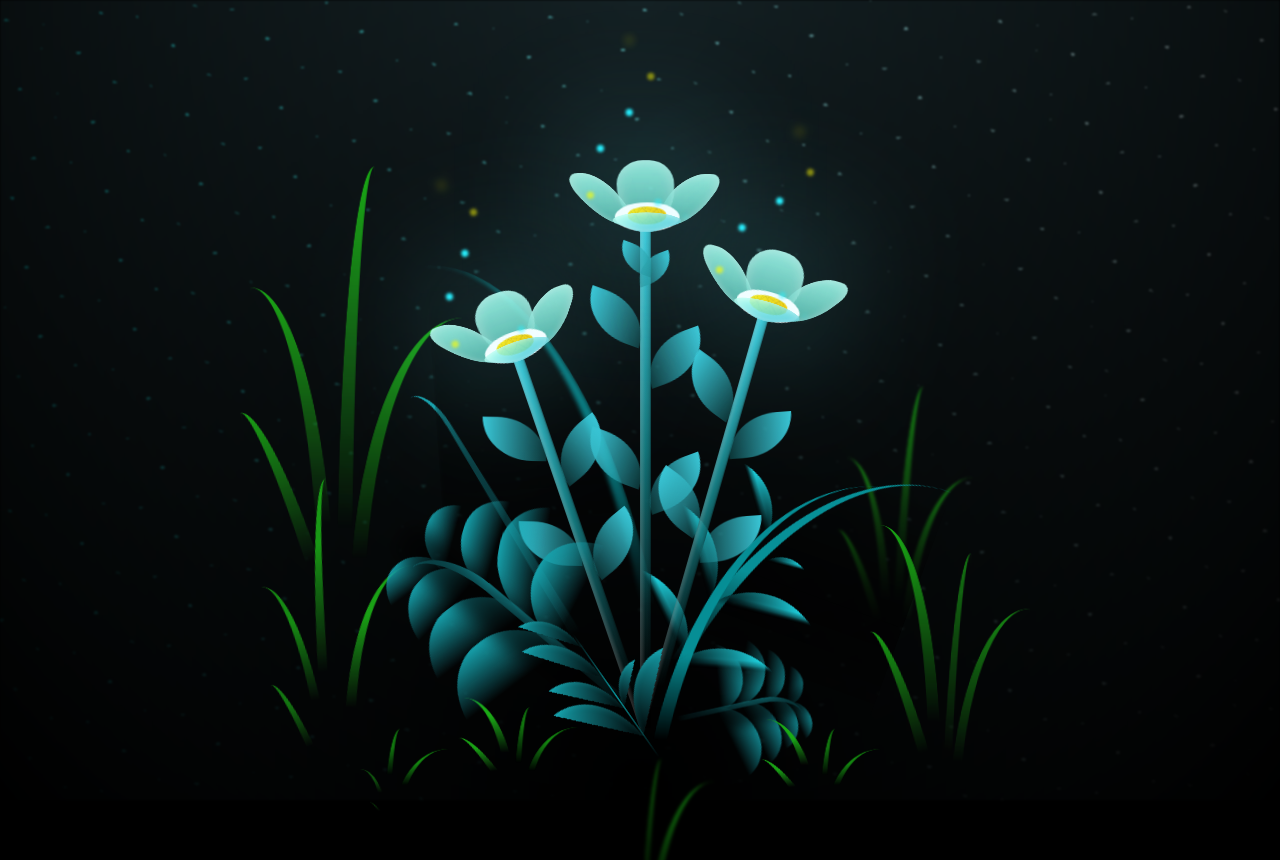
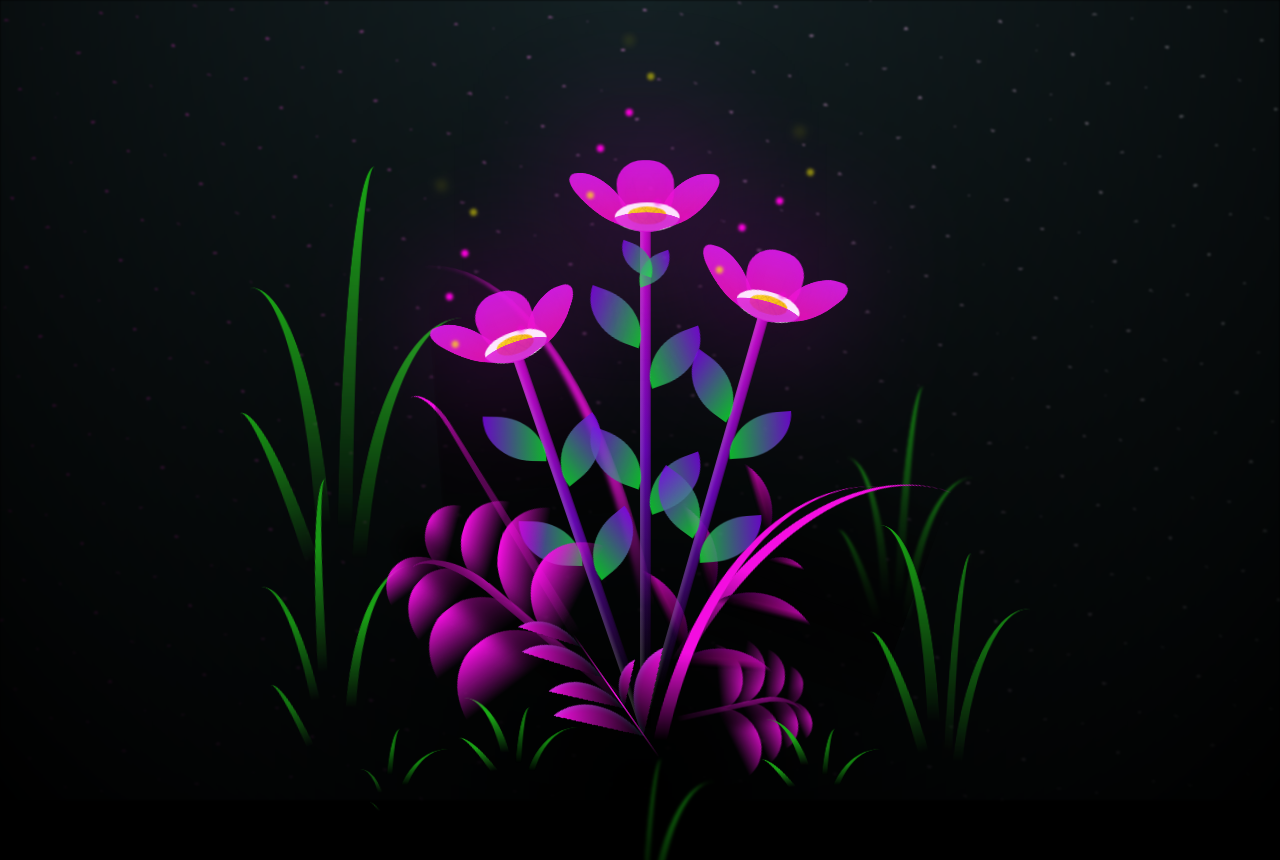
Before and after one commit to Kiezuuu/loveusm, a plain HTML site: page flower.html in a window 1280 px wide. Shown: the top 860 px of the page. Drawn offline with Linux system fonts and the light colour scheme.

Commit message:
Update main.css

```diff
--- a/css/main.css
+++ b/css/main.css
@@ -28,7 +28,7 @@ body {
   width: 100%;
   height: 100%;
   filter: blur(0.1vmin);
-  background-image: radial-gradient(ellipse at top, transparent 0%, var(--dark-color)), radial-gradient(ellipse at bottom, var(--dark-color), rgba(145, 233, 255, 0.2)), repeating-linear-gradient(220deg, rgb(0, 0, 0) 0px, rgb(0, 0, 0) 19px, transparent 19px, transparent 22px), repeating-linear-gradient(189deg, rgb(0, 0, 0) 0px, rgb(0, 0, 0) 19px, transparent 19px, transparent 22px), repeating-linear-gradient(148deg, rgb(0, 0, 0) 0px, rgb(0, 0, 0) 19px, transparent 19px, transparent 22px), linear-gradient(90deg, rgb(0, 255, 250), rgb(240, 240, 240));
+  background-image: radial-gradient(ellipse at top, transparent 0%, var(--dark-color)), radial-gradient(ellipse at bottom, var(--dark-color), rgba(145, 233, 255, 0.2)), repeating-linear-gradient(220deg, rgb(0, 0, 0) 0px, rgb(0, 0, 0) 19px, transparent 19px, transparent 22px), repeating-linear-gradient(189deg, rgb(0, 0, 0) 0px, rgb(0, 0, 0) 19px, transparent 19px, transparent 22px), repeating-linear-gradient(148deg, rgb(0, 0, 0) 0px, rgb(0, 0, 0) 19px, transparent 19px, transparent 22px), linear-gradient(90deg, rgb(219, 6, 173), rgb(240, 240, 240));
 }
 
 .flowers {
@@ -154,7 +154,7 @@ body {
   transform: translate(-50%, -100%);
   width: 8vmin;
   height: 8vmin;
-  background-color: #6bf0ff;
+  background-color: #e804f0;
   filter: blur(10vmin);
 }
 .flower__leaf {
@@ -164,11 +164,11 @@ body {
   width: 8vmin;
   height: 11vmin;
   border-radius: 51% 49% 47% 53%/44% 45% 55% 69%;
-  background-color: #a7ffee;
-  background-image: linear-gradient(to top, #54b8aa, #a7ffee);
+  background-color: #f30de0;
+  background-image: linear-gradient(to top, #f113af, #de21f0);
   transform-origin: bottom center;
   opacity: 0.9;
-  box-shadow: inset 0 0 2vmin rgba(255, 255, 255, 0.5);
+  box-shadow: inset 0 0 2vmin rgba(238, 9, 238, 0.5);
 }
 .flower__leaf--1 {
   transform: translate(-10%, 1%) rotateY(40deg) rotateX(-50deg);
@@ -185,7 +185,7 @@ body {
   transform-origin: bottom left;
   border-radius: 4vmin 10vmin 4vmin 4vmin;
   transform: translate(0%, 18%) rotateX(70deg) rotate(-43deg);
-  background-image: linear-gradient(to top, #39c6d6, #a7ffee);
+  background-image: linear-gradient(to top, #c507c5, #da08cf);
   z-index: 1;
   opacity: 0.8;
 }
@@ -212,7 +212,7 @@ body {
 .flower__line {
   height: 55vmin;
   width: 1.5vmin;
-  background-image: linear-gradient(to left, rgba(0, 0, 0, 0.2), transparent, rgba(255, 255, 255, 0.2)), linear-gradient(to top, transparent 10%, #14757a, #39c6d6);
+  background-image: linear-gradient(to left, rgba(0, 0, 0, 0.2), transparent, rgba(255, 255, 255, 0.2)), linear-gradient(to top, transparent 10%, #6306af, #c409c4);
   box-shadow: inset 0 0 2px rgba(0, 0, 0, 0.5);
   -webkit-animation: grow-flower-tree 4s backwards;
           animation: grow-flower-tree 4s backwards;
@@ -227,7 +227,7 @@ body {
   height: var(--h);
   border-top-right-radius: var(--h);
   border-bottom-left-radius: var(--h);
-  background-image: linear-gradient(to top, rgba(20, 117, 122, 0.4), #39c6d6);
+  background-image: linear-gradient(to top, rgba(15, 250, 54, 0.719), #7b06e9d2);
 }
 .flower__line__leaf--1 {
   transform: rotate(70deg) rotateY(30deg);
@@ -271,7 +271,7 @@ body {
           animation: light-ans 4s linear infinite backwards;
 }
 .flower__light:nth-child(odd) {
-  background-color: #23f0ff;
+  background-color: #ff00dd;
 }
 .flower__light--1 {
   left: -2vmin;
@@ -314,7 +314,7 @@ body {
           animation-delay: 3.5s;
 }
 .flower__grass {
-  --c: #159faa;
+  --c: #f50ee2;
   --line-w: 1.5vmin;
   position: absolute;
   bottom: 12vmin;
@@ -536,7 +536,7 @@ body {
 .flower__g-long {
   --w: 2vmin;
   --h: 6vmin;
-  --c: #159faa;
+  --c: #f50ee2;
   position: absolute;
   bottom: 10vmin;
   left: -3vmin;
@@ -592,7 +592,7 @@ body {
   width: 30vmin;
   height: 50vmin;
   border-top-left-radius: 100%;
-  border-left: 2vmin solid #079097;
+  border-left: 2vmin solid #f50ee2;
   background-image: linear-gradient(to bottom, transparent, var(--dark-color) 60%);
   -webkit-mask-image: linear-gradient(to top, transparent 30%, #079097 60%);
 }
@@ -672,7 +672,7 @@ body {
 .flower__g-front__line {
   width: 0.3vmin;
   height: 20vmin;
-  background-image: linear-gradient(to top, transparent, #079097, transparent 100%);
+  background-image: linear-gradient(to top, transparent,#f50ee2 , transparent 100%);
   position: relative;
 }
 .flower__g-front__leaf-wrapper {
@@ -780,9 +780,9 @@ body {
   height: 10vmin;
   border-radius: 100% 0% 0% 100%/100% 100% 0% 0%;
   box-shadow: inset 0 2px 1vmin hsla(184deg, 97%, 58%, 0.2);
-  background-image: linear-gradient(to bottom left, transparent, var(--dark-color)), linear-gradient(to bottom right, #159faa 50%, transparent 50%, transparent);
-  -webkit-mask-image: linear-gradient(to bottom right, #159faa 50%, transparent 50%, transparent);
-  mask-image: linear-gradient(to bottom right, #159faa 50%, transparent 50%, transparent);
+  background-image: linear-gradient(to bottom left, transparent, var(--dark-color)), linear-gradient(to bottom right, #f50ee2 50%, transparent 50%, transparent);
+  -webkit-mask-image: linear-gradient(to bottom right, #f50ee2 50%, transparent 50%, transparent);
+  mask-image: linear-gradient(to bottom right, #f50ee2 50%, transparent 50%, transparent);
 }
 .flower__g-fr {
   position: absolute;
@@ -813,8 +813,8 @@ body {
   width: 30vmin;
   height: 50vmin;
   border-top-left-radius: 100%;
-  border-left: 2vmin solid #079097;
-  -webkit-mask-image: linear-gradient(to top, transparent 25%, #079097 50%);
+  border-left: 2vmin solid #f50ee2;
+  -webkit-mask-image: linear-gradient(to top, transparent 25%, #f50ee2 50%);
   position: relative;
   z-index: 1;
 }
@@ -825,9 +825,9 @@ body {
   width: 10vmin;
   height: 10vmin;
   border-radius: 100% 0% 0% 100%/100% 100% 0% 0%;
-  box-shadow: inset 0 2px 1vmin hsla(184deg, 97%, 58%, 0.2);
-  background-image: linear-gradient(to bottom left, transparent, var(--dark-color) 98%), linear-gradient(to bottom right, #23f0ff 45%, transparent 50%, transparent);
-  -webkit-mask-image: linear-gradient(135deg, #159faa 40%, transparent 50%, transparent);
+  box-shadow: inset 0 2px 1vmin hsla(278, 97%, 47%, 0.2);
+  background-image: linear-gradient(to bottom left, transparent, var(--dark-color) 98%), linear-gradient(to bottom right, #cc09ac 45%, transparent 50%, transparent);
+  -webkit-mask-image: linear-gradient(135deg, #e60eb0 40%, transparent 50%, transparent);
 }
 .flower__g-fr__leaf--1 {
   left: 20vmin;
```
